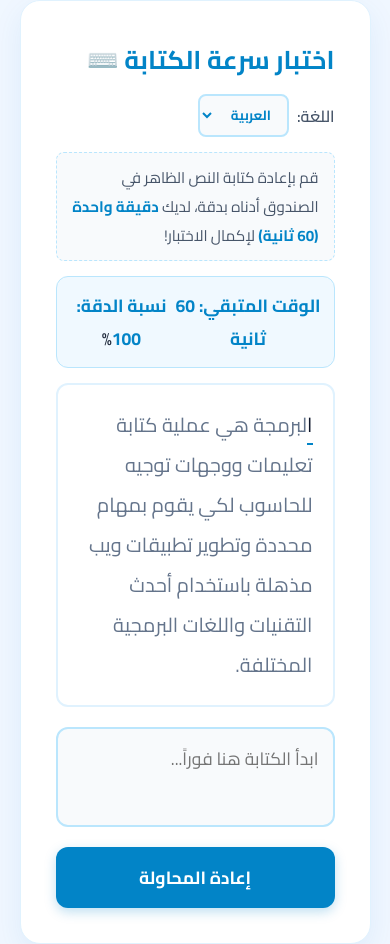
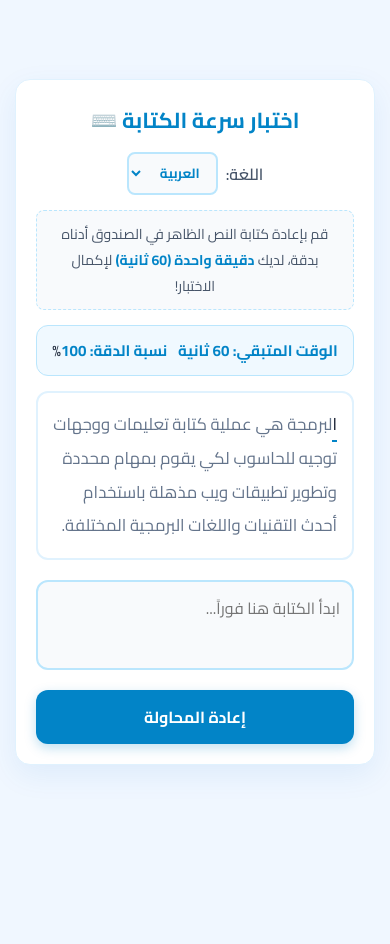
Before and after one commit to Nagham-125478/Typing-speed-test, a plain HTML site: page index.html in a window 390 px wide. After the commit the page ends 844 px from the top, so only its background shows below. Drawn offline with nearby package versions, Linux system fonts and the light colour scheme.

Commit message:
Add files via upload

```diff
--- a/style.css
+++ b/style.css
@@ -12,6 +12,7 @@ body {
     justify-content: center;
     align-items: center;
     min-height: 100vh;
+    padding: 15px;
 }
 
 .container {
@@ -20,7 +21,7 @@ body {
     border-radius: 20px;
     box-shadow: 0 10px 30px rgba(0, 102, 204, 0.08);
     width: 680px;
-    max-width: 90%;
+    max-width: 100%;
     text-align: center;
     border: 1px solid #e0f2fe;
 }
@@ -195,3 +196,52 @@ button.reset-btn:hover {
 button.reset-btn:active {
     transform: scale(0.98);
 }
+
+ @media (max-width: 768px) {
+    .container {
+        padding: 20px;
+        border-radius: 15px;
+    }
+
+    .header-bar {
+        flex-direction: column;
+        align-items: stretch;
+        gap: 12px;
+        text-align: center;
+    }
+
+    .language-selector {
+        justify-content: center;
+    }
+
+    h1 {
+        font-size: 1.35rem;
+    }
+
+    .instruction-text {
+        font-size: 0.88rem;
+        text-align: center !important;
+    }
+
+    .stats-bar {
+        font-size: 0.95rem;
+        padding: 10px;
+    }
+
+    .text-display-box {
+        font-size: 1.05rem;
+        padding: 15px;
+        min-height: 95px;
+    }
+
+    textarea.input-field, .input-field {
+        height: 90px;
+        font-size: 1rem;
+        padding: 12px;
+    }
+
+    button.reset-btn, .reset-btn {
+        padding: 12px;
+        font-size: 1rem;
+    }
+}
```
